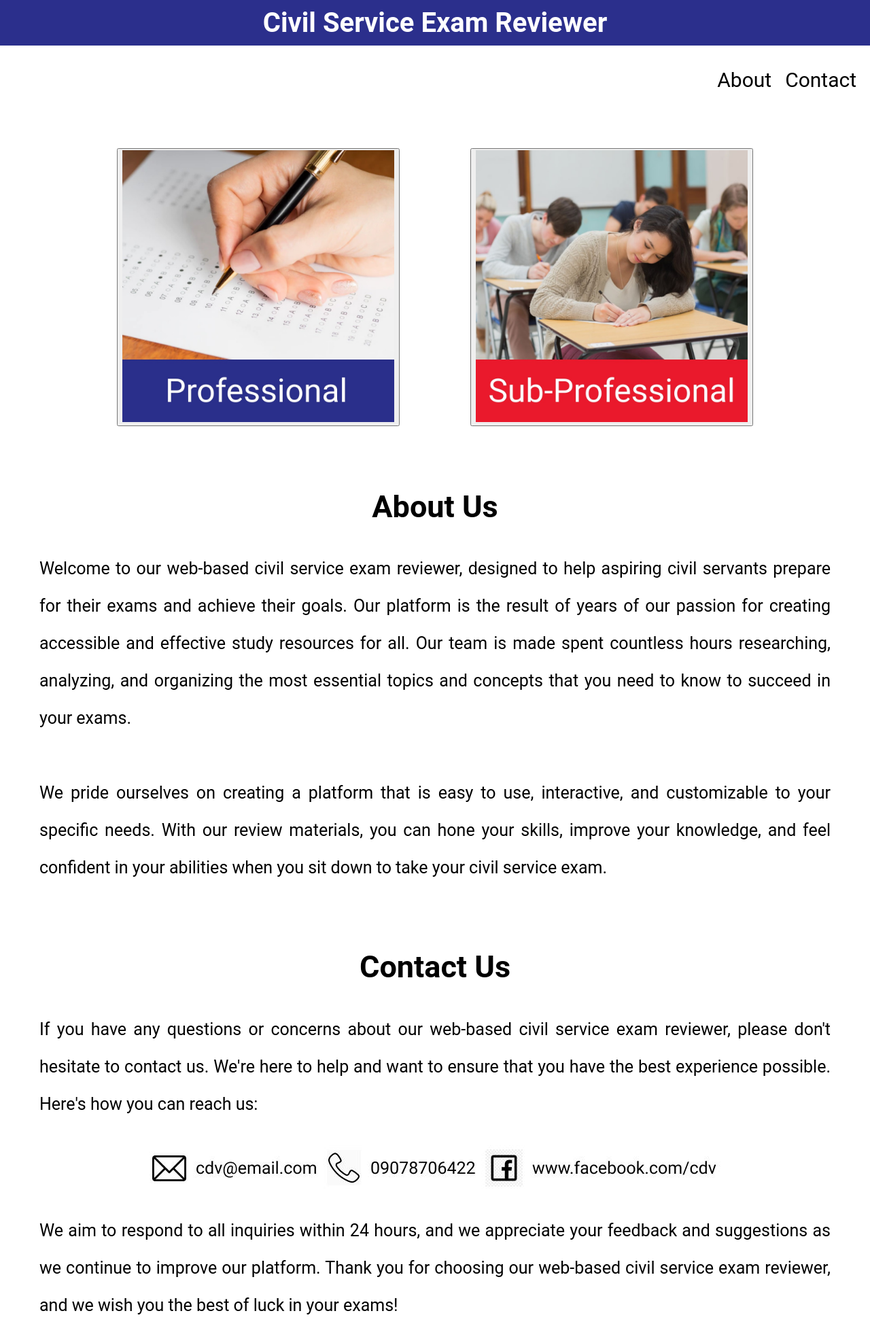
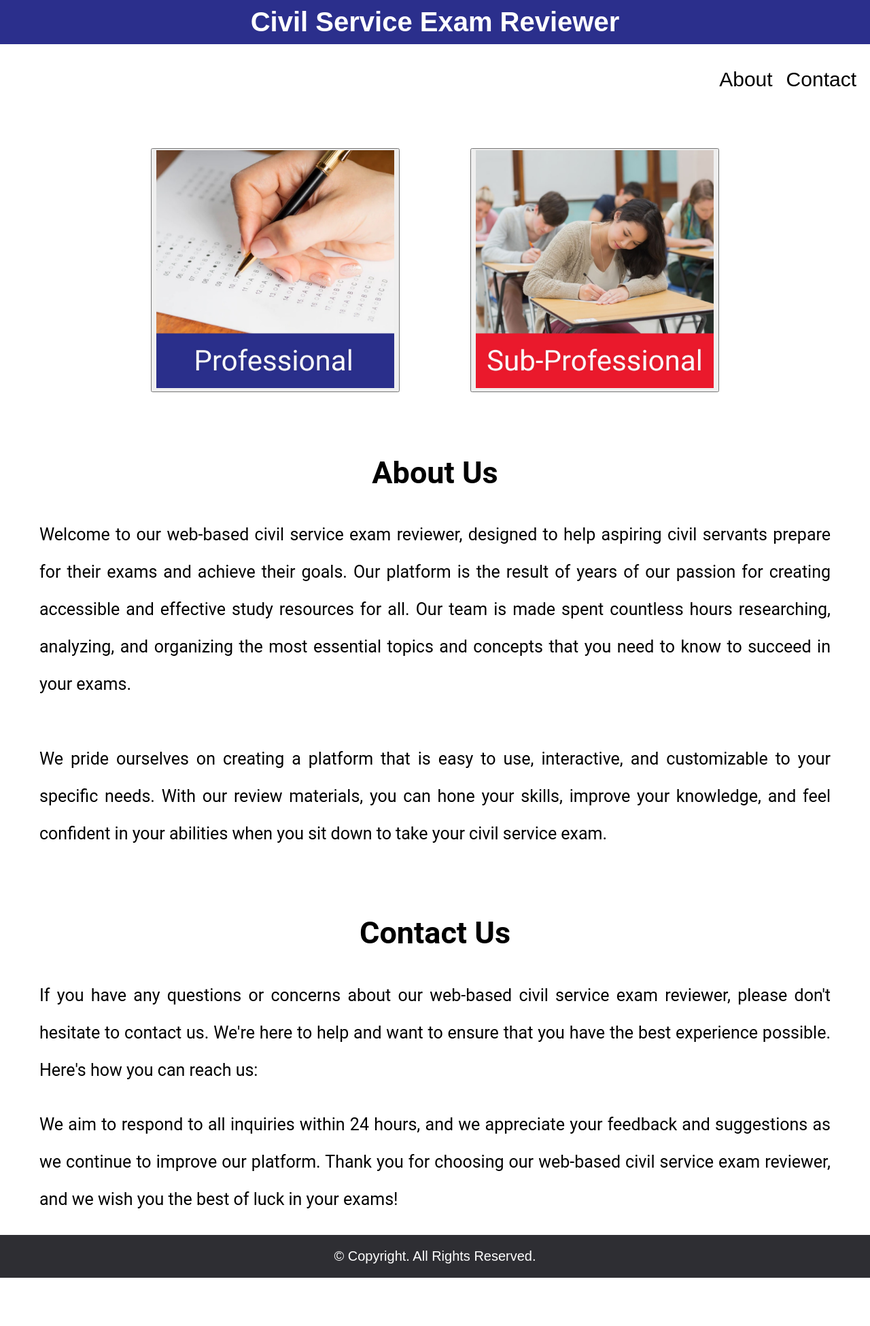
Before and after one commit to clydecutimar/Civil-Service-Exam-Reviewer, a plain HTML site: page index.html in a window 1280 px wide. Shown: the top 1951 px of the page at 68% size. After the commit the page ends 1880 px from the top, so only its background shows below. Drawn offline with Linux system fonts and the light colour scheme.

Commit message:
updaded some lines

```diff
--- a/home.css
+++ b/home.css
@@ -1,7 +1,11 @@
+body {
+  padding: 50px;
+  font-family: Arial, Helvetica, sans-serif;
+}
+
 header {
   background-color: #2B2F8C;
   color: white;
-    font-family: Roboto;
   font-size: 40px;
   padding: 10px;
   display: flex;
@@ -16,7 +20,6 @@ header {
 footer {
   background-color: #2E2E33;
   color: white;
-    font-family: Roboto;
   font-size: 20px;
   padding: 20px;
   display: flex;
@@ -49,7 +52,6 @@ header {
 a {
   text-decoration: none;
   color: black;
-    font-family: Roboto;
   font-size: 30px;
 }
 
@@ -88,13 +90,3 @@ header {
 text-align: justify;
 line-height: 2.2;
 }
-
-.Contacts-JPG {
-    display: block;
-    margin: 0 auto;
-  }
-
-
-body {
-padding: 50px;
-}
--- a/index.html
+++ b/index.html
@@ -3,7 +3,7 @@
 <head>
     <meta charset="UTF-8">
     <meta http-equiv="X-UA-Compatible" content="IE=edge">
-    <meta name="viewport" content="width=device-width, initial-scale=1.0">
+    <meta name="viewport" content="width=device-width, initial-scale=1.0, maximum-scale=1.0, user-scalable=no">
     <link rel="stylesheet" type="text/css" href="home.css">
     <title>Civil Service Exam Reviewer</title>
 </head>
@@ -18,10 +18,10 @@
     <main>
         <div class="button-container">
             <button class="image-button">
-              <img src="professional.jpg" alt="Button Image" height="400px" width="400px">
+              <img src="professional.jpg" alt="Button Image" height="350px" width="350px">
             </button>
             <button class="image-button">
-              <img src="sub-professional.jpg" alt="Button Image" height="400px" width="400px">
+              <img src="sub-professional.jpg" alt="Button Image" height="350px" width="350px">
             </button>
           </div>
         <section id="about">
@@ -31,7 +31,6 @@
           <section id="contact">
             <h2 class="Contact-Us-Heading">Contact Us</h2>
             <p class="Contact-Us-Content">If you have any questions or concerns about our web-based civil service exam reviewer, please don't hesitate to contact us. We're here to help and want to ensure that you have the best experience possible. Here's how you can reach us:</p>
-            <img src="contacts.JPG" alt="Contacts" class="Contacts-JPG">
             <p class="Contact-Us-Content">We aim to respond to all inquiries within 24 hours, and we appreciate your feedback and suggestions as we continue to improve our platform. Thank you for choosing our web-based civil service exam reviewer, and we wish you the best of luck in your exams!</p>
           </section>
     </main>
```
Lines whose indentation alone changed are shown as unchanged.
